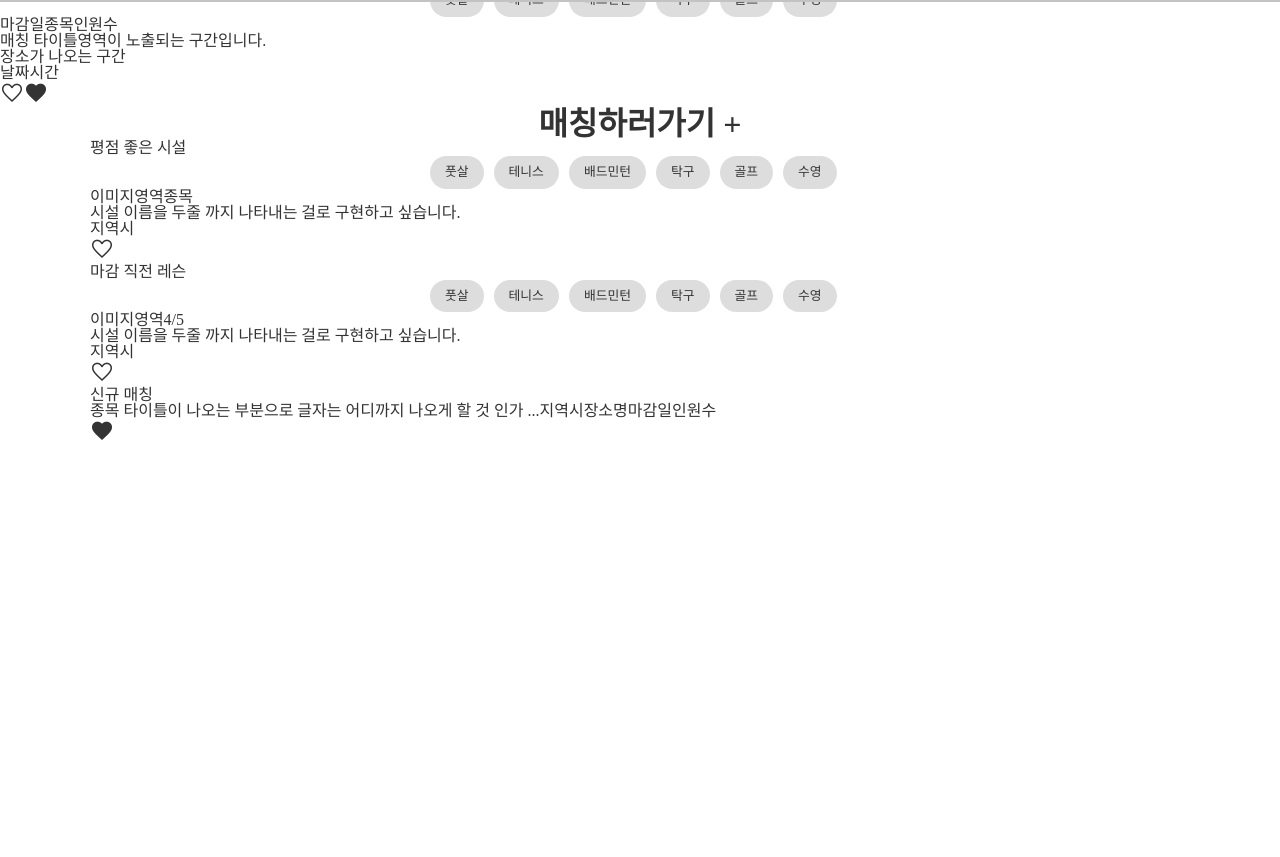
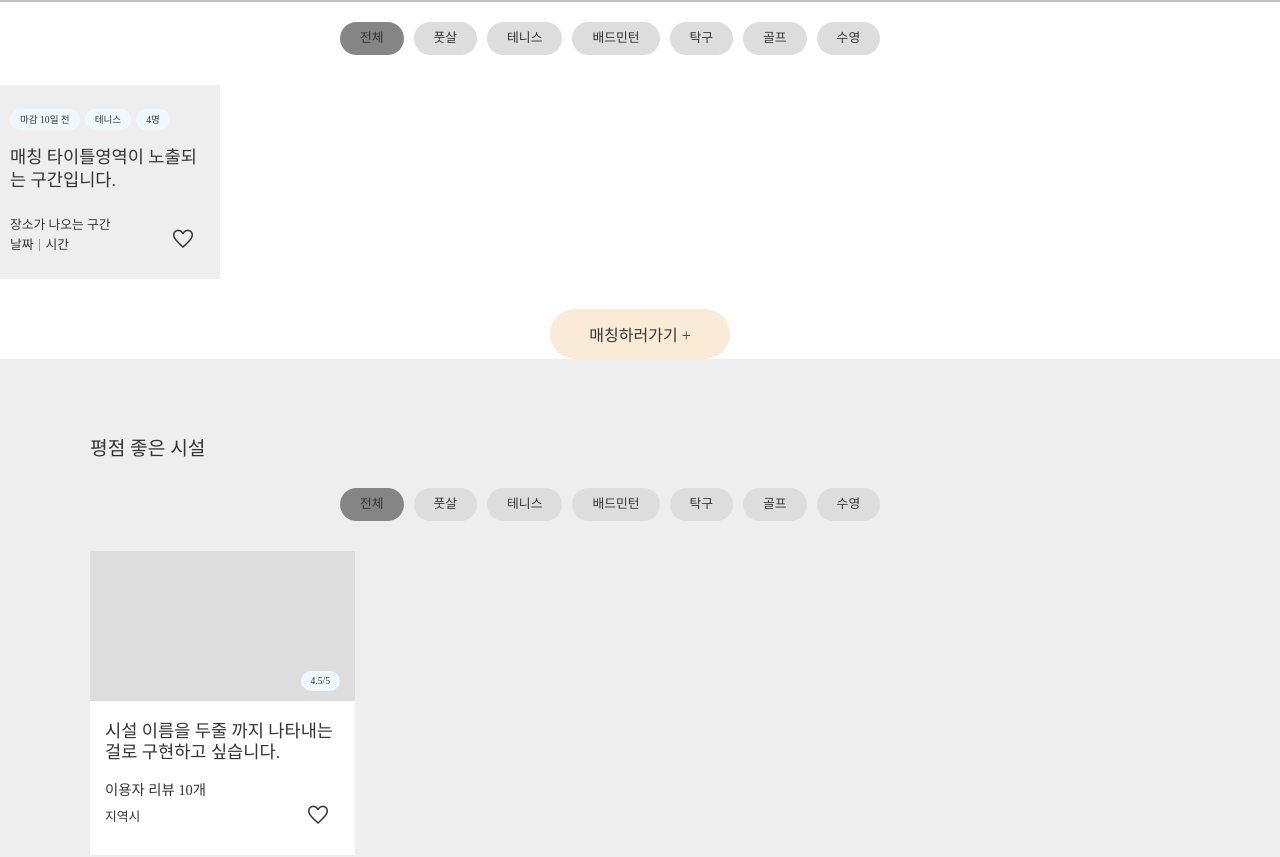
Before and after one commit to MultiFront/Multi_Front, a React (Create React App) app: page / in a window 1280 px wide. Shown: the part 788-1645 px from the top of the page. Before the commit the page ends 1234 px from the top, so only its background shows below. Built offline with nearby package versions, Linux system fonts and the light colour scheme.

Commit message:
broad list, header -  js,css commit

```diff
--- a/src/components/layout/board_list/category.js
+++ b/src/components/layout/board_list/category.js
@@ -3,6 +3,7 @@ import "../layout.css"
 const Category = () => {
   return (
     <ul className="sport">
+      <li className="active">전체</li>
       <li>풋살</li>
       <li>테니스</li>
       <li>배드민턴</li>
--- a/src/components/layout/board_list/facility.js
+++ b/src/components/layout/board_list/facility.js
@@ -3,14 +3,16 @@ import "../layout.css"
 const Facility = () => {
 
   return (
-    <div>
-      <p>이미지영역<span className="sports-category">종목</span></p>
-      <p>시설 이름을 두줄 까지 나타내는 걸로 구현하고 싶습니다.</p>
-      <p></p>
-      <span className="">지역시</span>
-      <p className="favorite">
-        <span class="material-symbols-outlined">favorite</span>
-      </p>
+    <div className="facility">
+      <p className="img"><span className="fac-review">4.5/5</span></p>
+      <div>
+        <p className="fac-title">시설 이름을 두줄 까지 나타내는 걸로 구현하고 싶습니다.</p>
+        <p className="review-count">이용자 리뷰 10개</p>
+        <p><span className="match-location">지역시</span></p>
+        <p className="favorite">
+          <span class="material-symbols-outlined">favorite</span>
+        </p>
+      </div>
     </div>
   )
 }
--- a/src/components/layout/board_list/lesson.js
+++ b/src/components/layout/board_list/lesson.js
@@ -2,14 +2,16 @@ import "../layout.css"
 
 const Lesson = () => {
   return(
-    <div>
-      <p>이미지영역<span>4/5</span></p>
-      <p>시설 이름을 두줄 까지 나타내는 걸로 구현하고 싶습니다.</p>
-      <p></p>
-      <span className="">지역시</span>
-      <p className="favorite">
-        <span class="material-symbols-outlined">favorite</span>
-      </p>
+    <div className="lesson">
+      <p className="img"><span className="sports-category">테니스</span></p>
+      <div>
+        <p className="fac-title">시설 이름을 두줄 까지 나타내는 걸로 구현하고 싶습니다.</p>
+        <p className="review-count">이용자 리뷰 10개</p>
+        <p><span className="match-location">지역시</span></p>
+        <p className="favorite">
+          <span class="material-symbols-outlined">favorite</span>
+        </p>
+      </div>
     </div>
   )
 }
--- a/src/components/layout/board_list/listmatch.js
+++ b/src/components/layout/board_list/listmatch.js
@@ -2,15 +2,17 @@ import "../layout.css"
 
 const Match = () => {
   return(
-    <ul>
+    <ul className="listmatch">
       <li>
         <span className="sports-category">종목</span> 타이틀이 나오는 부분으로 글자는 어디까지 나오게 할 것 인가 ...
-        <span className="">지역시</span>
-        <span className="match-location">장소명</span>
-        <span className="deadline">마감일</span>
-        <span className="num-people">인원수</span>
+        <div>
+          <span className="match-locatio">지역시</span>
+          <span className="match-location">장소명</span>
+          <span className="deadline">마감일</span>
+          <span className="num-people">인원수</span>
+        </div>
         <p className="favorite">
-            <span class="material-symbols-outlined fill">favorite</span>
+              <span class="material-symbols-outlined fill">favorite</span>
           </p>
       </li>
     </ul>
--- a/src/components/layout/board_list/matching.js
+++ b/src/components/layout/board_list/matching.js
@@ -4,22 +4,21 @@ const Matching = () => {
 
   return(
 
-      <div>
+      <div className="match-list">
         <p>
-          <span className="deadline">마감일</span>
-          <span className="sports-category">종목</span>
-          <span className="num-people">인원수</span>
+          <span className="deadline">마감 10일 전</span>
+          <span className="sports-category">테니스</span>
+          <span className="num-people">4명</span>
         </p>
           <p className="match-title">매칭 타이틀영역이 노출되는 구간입니다.</p>
           <p className="match-location">장소가 나오는 구간</p>
-          <p>
+          <div className="match-date">
             <span className="date">날짜</span>
             <span className="time">시간</span>
-          </p>
-          <p className="favorite">
+          </div>
+          <div className="favorite">
             <span class="material-symbols-outlined">favorite</span>
-            <span class="material-symbols-outlined fill">favorite</span>
-          </p>
+          </div>
       </div>
   )
 
--- a/src/components/layout/layout.css
+++ b/src/components/layout/layout.css
@@ -47,12 +47,79 @@
   align-items: center;
 }
 
-.matching > p{
-  font-size: 2em;
+.matching p.match-b-title{
+  font-size: 2.5em;
   font-weight: 700;
   text-align: center;
+  margin-bottom:30px;
 }
 
+.match-list{
+  width: 200px;
+  background-color: #eee;
+  padding: 25px 10px;
+  position: relative;
+  margin:30px 0px;
+}
+
+.match-list p span, .sports-category, .fac-review, .listmatch div > span{
+  font-size:0.6em;
+  padding:5px 10px;
+  background-color: aliceblue;
+  margin-right: 5px;
+  border-radius: 10px;
+}
+
+
+.match-title{
+  font-size:1.1em;
+  margin: 20px 0px 25px 0px;
+  line-height: 23px;
+}
+
+
+.match-location, .match-date{
+  font-size: 0.8em;
+  line-height: 1.3;
+}
+
+.match-date{
+  margin-top:4px;
+}
+.match-date .date{
+  margin-right:12px;
+  display: inline-block;
+  position: relative;
+}
+
+.match-date .date::after{
+  content: "";
+  width: 1px;
+  height: 12px;
+  background-color: #999;
+  position:absolute;
+  top: 2px;
+  bottom: 0;
+  margin-left: 5px;
+}
+
+.favorite{
+  position: absolute;
+  right:25px;
+  bottom:25px;
+}
+
+
+.match-btn{
+  padding: 20px;
+  background-color: antiquewhite;
+  width: 140px;
+  height: 10px;
+  text-align: center;
+  margin: 0 auto;
+  border-radius: 50px;
+  line-height: 0.9;
+}
 
 
 /* 카테고리 */
@@ -61,18 +128,136 @@
   margin: 0 auto;
   text-align: center;
   vertical-align:middle;
-  width: 420px;
+  width: 600px;
 }
 
 
 .sport li{
-  padding: 10px 15px;
+  padding: 10px 20px;
   border-radius: 30px;
   background-color: #ddd;
   margin-right:10px;
   font-size: 0.8em;
+  cursor: pointer;
 }
 
 .sport li:hover{
   background-color: #999;
 }
+
+.sport li.active{
+  background-color: rgb(133, 133, 133);
+}
+
+
+
+/*  */
+
+.bg{
+  width: 100%;
+  background-color: #eee;
+  padding: 50px 0px;
+}
+
+.inner h3{
+  font-size: 1.2em;
+  margin:30px 0px;
+}
+
+.img{
+  width: 100%;
+  height: 150px;
+  background-color: #ddd;
+  position: relative;
+}
+
+/* 시설 */
+
+.facility, .lesson{
+  margin:30px 15px 30px 0px;
+  width: 265px;
+  position: relative;
+  background-color: #fff;
+
+}
+
+
+.facility > div, .lesson > div{
+  padding: 0 10px 30px 15px;
+}
+
+.facility .img .fac-review{
+  position: absolute;
+  right: 10px;
+  bottom:10px;
+}
+
+
+.fac-title{
+  margin:20px 0px;
+  font-size: 1.1em;
+  line-height: 1.2;
+
+}
+
+
+.review-count{
+  font-size: 0.9em;
+  margin-bottom:10px;
+}
+
+
+/* 레슨 */
+.lesson{
+  background-color: #eee;
+}
+
+.lesson .img .sports-category{
+  position: absolute;
+  top:15px;
+  left:15px;
+}
+
+
+/* 신규매칭 */
+
+.listmatch{
+  height: 500px;
+}
+
+.listmatch li{
+  position: relative;
+  width: 100%;
+  padding:20px 20px;
+  background-color: #fff;
+}
+
+.listmatch li div{
+  position: absolute;
+  right: 60px;
+  top: 20px;
+}
+
+.listmatch li div span.match-location{
+  line-height: 1.3;
+  border-radius: 0px;
+  background-color: transparent;
+  margin-right: 20px;
+  padding: 5px 0px;
+}
+
+.listmatch li div span.match-location:first-child:after{
+  content: "";
+  width: 1px;
+  height: 10px;
+  background-color: #999;
+  position:absolute;
+  top: 5px;
+  bottom: 0;
+  margin-left: 8px;
+}
+
+
+.listmatch .favorite{
+  top:17px;
+}
--- a/src/components/layout/layout.js
+++ b/src/components/layout/layout.js
@@ -34,19 +34,20 @@ const Layout = () => {
 
           {/* 메인 매칭 리스트 영역 */}
           <div className='matching'>
-            <p>랫플 매칭이 총 000건 성사 되었습니다!</p>
+            <p className='match-b-title'>랫플 매칭이 총 000건 성사 되었습니다!</p>
               <Category />
               <Matching />
             <p className='match-btn'>매칭하러가기 +</p>
           </div>
 
           {/* 메인 시설 리스트 영역 */}
+          <div className='bg'>
             <div className='inner'>
               <h3>평점 좋은 시설</h3>
                 <Category />
                 <Facility />
             </div>
-
+          </div>
           {/* 메인 레슨 리스트 영역 */}
           <div className='inner'>
             <h3>마감 직전 레슨</h3>
@@ -56,11 +57,12 @@ const Layout = () => {
 
 
            {/* 메인 신규매칭 리스트 영역 */}
+           <div className='bg'>
             <div className='inner'>
               <h3>신규 매칭</h3>
               <Match />
             </div>
-
+          </div>
         </main>
         <Footer />
     </div>
```
Lines whose indentation alone changed are shown as unchanged.
